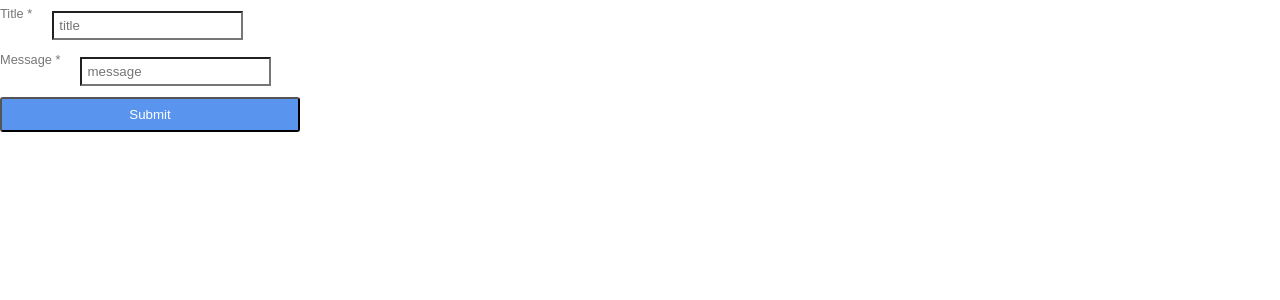
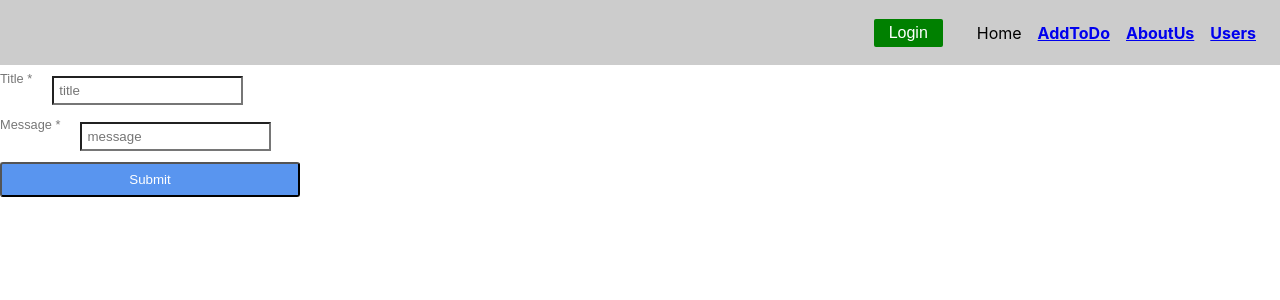
Before and after one commit to SawSoni/todolist, a React (Create React App) app: page /user in a window 1280 px wide. Shown: the top 300 px of the page. Built offline with nearby package versions, Linux system fonts and the light colour scheme.

Commit message:
In user index adde header component

```diff
--- a/src/Containers/User/index.js
+++ b/src/Containers/User/index.js
@@ -1,11 +1,13 @@
 import React, { Component } from 'react';
 import UserForm from './UserForm';
 import Wrapper from '../../Components/Wrapper/Wrapper';
+import Header from '../../Containers/Header/Header'
 
 class User extends Component {
     render(){
         return(
             <Wrapper>
+                <Header></Header>
                 <UserForm></UserForm>
             </Wrapper>
         )
```
